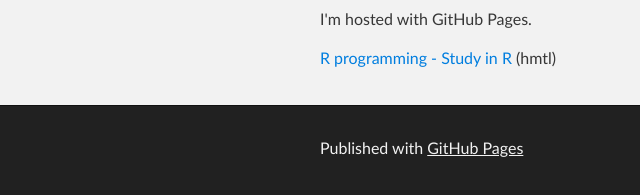
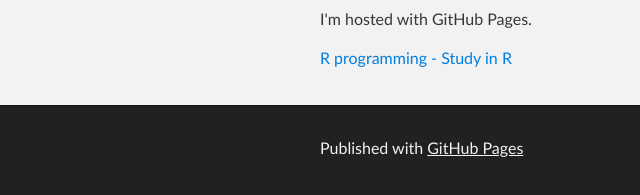
Before and after one commit to 2507Mario/.github.io, a plain HTML site: page index.html in a window 1280 px wide. Shown: the part 317-512 px from the top of the page, 0-640 px from the left. Drawn offline with Linux system fonts and the light colour scheme.

Commit message:
Update index.html

```diff
--- a/index.html
+++ b/index.html
@@ -34,7 +34,7 @@
 
 <p>I'm hosted with GitHub Pages.</p>
 
-<p><a href="R_Final_Project_Mario_Bonilla-Udacity.html" target="_blank">R programming - Study in R</a> (hmtl)</p>
+<p><a href="R_Final_Project_Mario_Bonilla-Udacity.html" target="_blank">R programming - Study in R</a></p>
 <p></p>
       </section>
     </div>
```
